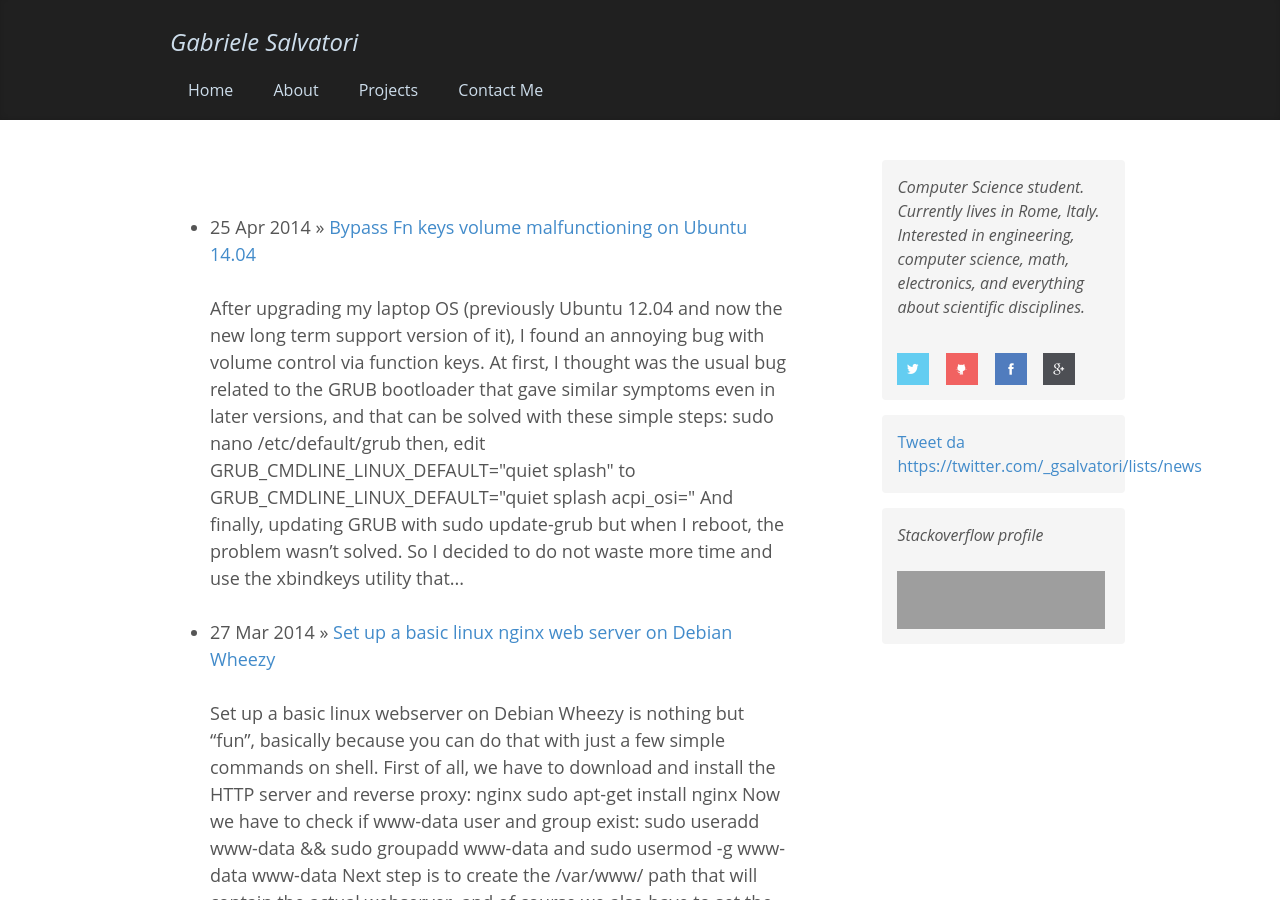
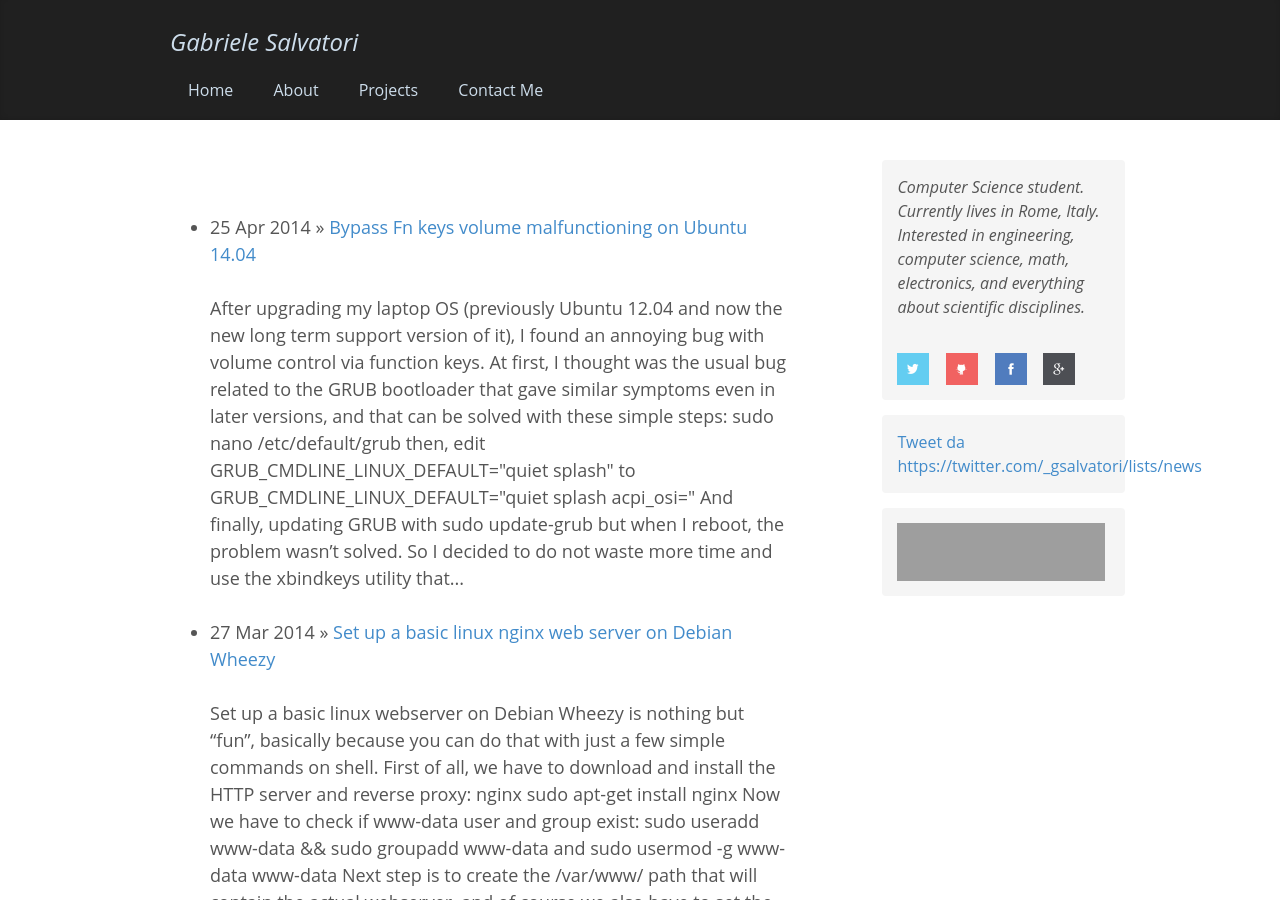
Before and after one commit to gsalvatori/salvatorigabriele.com, a Jekyll site: the page built from index.html, in a window 1280 px wide and 900 px high. Built offline with Jekyll 4.4.1, drawn with Linux system fonts in a browser that asks for light colours; nearby versions of some CDN libraries; library files that are not in the unit come from our copies; Markdown is read by kramdown in place of the engine named in the settings; comment, search, counter and statistics services are not loaded; grey boxes are pictures that could not be loaded.

Commit message:
Update home.html

```diff
--- a/_layouts/home.html
+++ b/_layouts/home.html
@@ -73,7 +73,6 @@
           </div>
 
           <div class="sidebar-module sidebar-module-inset">
-          <i>Stackoverflow profile</i><br><br>
             <a href="http://stackoverflow.com/users/1151755/gabriele-salvatori">
             <img src="http://stackoverflow.com/users/flair/1151755.png" width="208" height="58" alt="profile for Gabriele Salvatori at Stack Overflow, Q&amp;A for professional and enthusiast programmers" title="profile for Gabriele Salvatori at Stack Overflow, Q&amp;A for professional and enthusiast programmers">
             </a>
```
